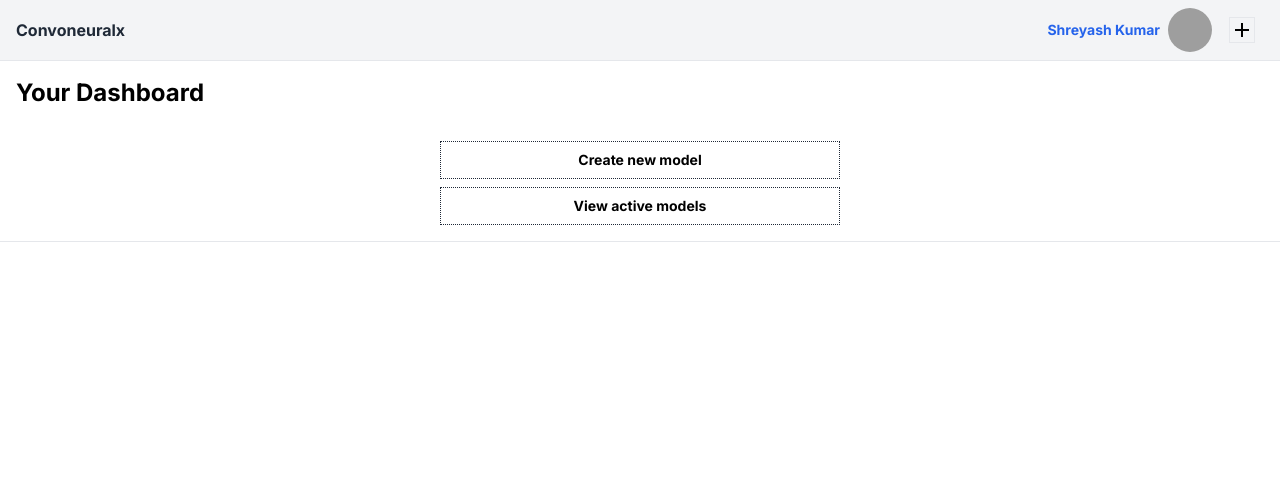
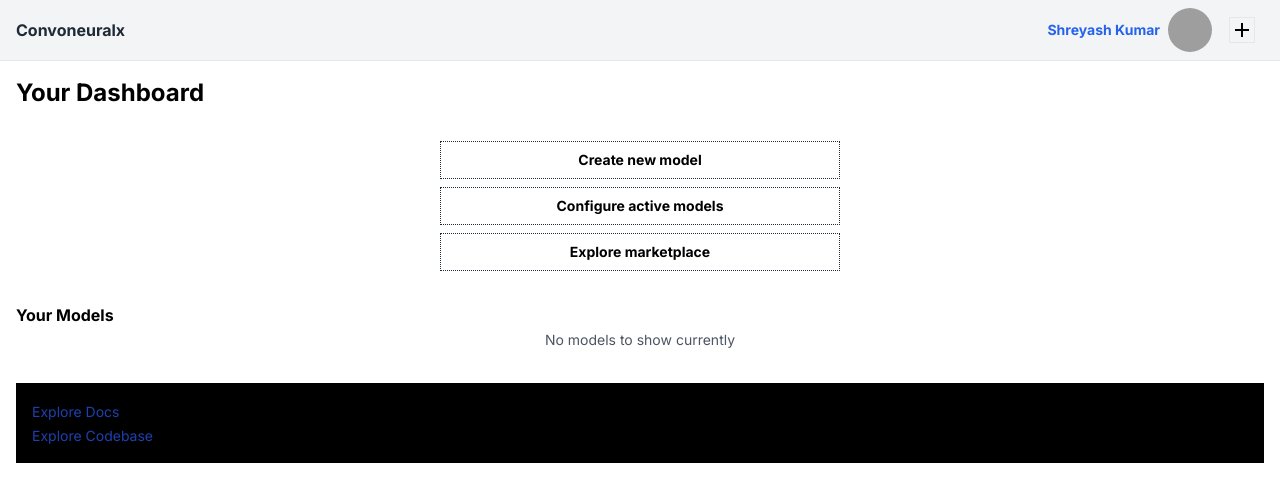
Before and after one commit to itsshreyashk/convoneuralx, a Next.js app in the folder client/: page /home in a window 1280 px wide. Shown: the top 502 px of the page. Built offline with nearby package versions, Linux system fonts and the light colour scheme; grey boxes are pictures that could not be loaded.

Commit message:
ui additions

```diff
--- a/client/app/home/page.tsx
+++ b/client/app/home/page.tsx
@@ -35,6 +35,18 @@
                 </div>
             </nav>
             <Dashboard />
+            <div className="p-4">
+                <h1 className='font-bold'>Your Models</h1>
+                <div className="w-full text-center">
+                    <span className='text-sm text-gray-600'>No models to show currently</span>
+                </div>
+            </div>
+            <footer className="p-4 flex justify-center">
+                <div className="w-full space-y-2 p-4 bg-black">
+                    <a className='text-blue-800 text-sm cursor-pointer active:text-blue-600 active:scale-[0.9] transform duration-200' href=''>Explore Docs</a><br />
+                    <a className='text-blue-800 text-sm cursor-pointer active:text-blue-600 active:scale-[0.9] transform duration-200' href=''>Explore Codebase</a>
+                </div>
+            </footer>
         </>
     )
 }
--- a/client/app/home/props.tsx
+++ b/client/app/home/props.tsx
@@ -4,16 +4,17 @@
 
   return (
     <>
-    <div className="p-4 text-left">
-      <h1 className='font-bold text-2xl'>Your Dashboard</h1>
-    </div>
-      <div className="p-4 flex justify-center border-b">
+      <div className="p-4 text-left">
+        <h1 className='font-bold text-2xl'>Your Dashboard</h1>
+      </div>
+      <div className="p-4 flex justify-center">
         <div className="w-full max-w-[400px] space-y-2">
-          <button type="button" className='px-4 py-2 text-center w-full border-dotted border text-sm active:bg-gray-400 duration-200 active:scale-[0.9] transform font-bold border-gray-800'>Create new model</button>
-          <button type="button" className='px-4 py-2 text-center w-full border-dotted border text-sm active:bg-gray-400 duration-200 active:scale-[0.9] transform font-bold border-gray-800'>View active models</button>
-
+          <button type="button" className='px-4 py-2 text-center w-full border-dotted border text-sm active:bg-gray-400 duration-200 active:scale-[0.9] transform font-bold border-gray-800 disable_select'>Create new model</button>
+          <button type="button" className='px-4 py-2 text-center w-full border-dotted border text-sm active:bg-gray-400 duration-200 active:scale-[0.9] transform font-bold border-gray-800 disable_select'>Configure active models</button>
+          <button type="button" className='px-4 py-2 text-center w-full border-dotted border text-sm active:bg-gray-400 duration-200 active:scale-[0.9] transform font-bold border-gray-800 disable_select'>Explore marketplace</button>
         </div>
       </div>
+
     </>
   )
 }
```
Also changed, not shown: client/app/globals.css (line endings or trailing spaces).
